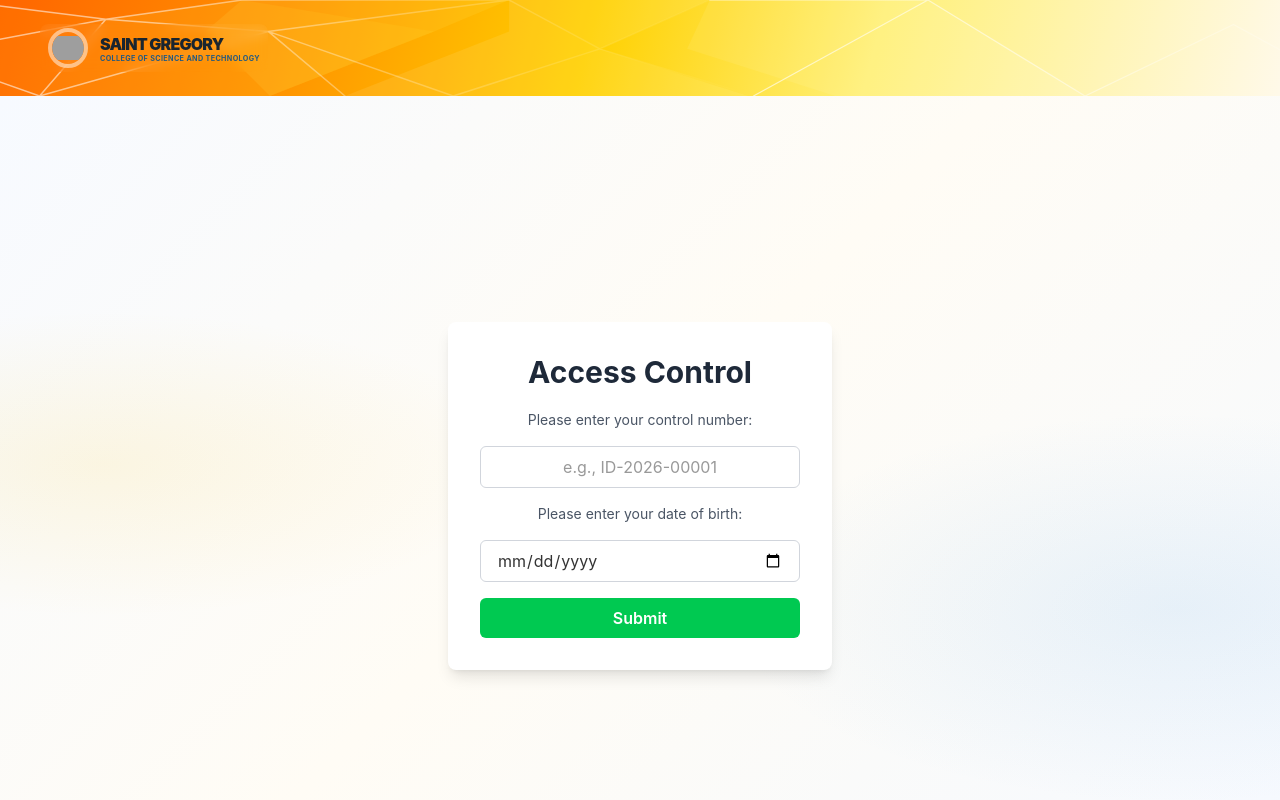
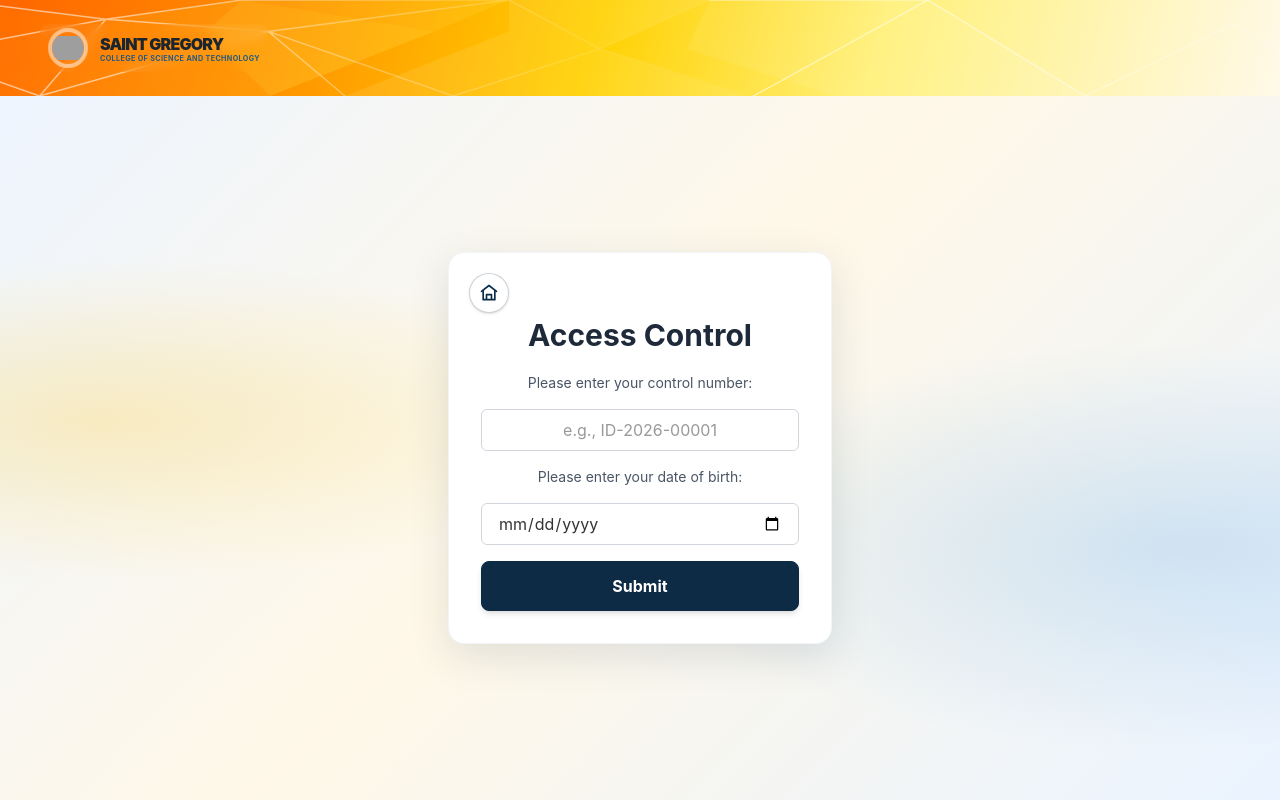
Before and after one commit to stgregdemo1-dotcom/Student_Portal, a Next.js app: page /admission/verification in a window 1280 px wide. Shown: the top 800 px of the page. Built offline with nearby package versions, Linux system fonts and the light colour scheme; grey boxes are pictures that could not be loaded.

Commit message:
Update page.tsx

```diff
--- a/app/admission/verification/page.tsx
+++ b/app/admission/verification/page.tsx
@@ -2,6 +2,7 @@
 
 import { useState, useEffect, Suspense } from "react";
 import { useRouter, useSearchParams } from "next/navigation";
+import Link from "next/link";
 import { startNavigationLoading } from "../../-components/startNavigationLoading";
 
 function AccessControlForm() {
@@ -48,6 +49,10 @@ function AccessControlForm() {
         const confirmedId = data.applicantId;
 
         localStorage.setItem("enrollment_control_number", confirmedId);
+        sessionStorage.setItem(
+          "enrollment_application",
+          JSON.stringify(data.application),
+        );
 
         document.cookie = `enrollment_control_number=${confirmedId}; path=/; max-age=3600; SameSite=Strict`;
 
@@ -65,7 +70,18 @@ function AccessControlForm() {
   };
 
   return (
-    <form onSubmit={checkAccess} className="w-full max-w-sm bg-white p-8 rounded-lg shadow-lg text-center">
+    <form onSubmit={checkAccess} className="relative w-full max-w-sm rounded-2xl border border-slate-100 bg-white p-8 pt-16 text-center shadow-[0_12px_40px_rgba(13,43,69,0.12)]">
+      <Link
+        href="/Home"
+        prefetch
+        className="absolute left-5 top-5 inline-flex h-10 w-10 items-center justify-center rounded-full border border-[#082B49]/20 bg-white text-[#082B49] shadow-sm transition-[transform,background-color,color,box-shadow] duration-200 hover:-translate-y-0.5 hover:bg-[#FFC107] hover:shadow-md focus-visible:outline-none focus-visible:ring-2 focus-visible:ring-[#082B49] focus-visible:ring-offset-2"
+        aria-label="Home"
+      >
+        <svg viewBox="0 0 24 24" aria-hidden="true" className="h-5 w-5" fill="none" stroke="currentColor" strokeWidth="2" strokeLinecap="round" strokeLinejoin="round">
+          <path d="m3 10 9-7 9 7" />
+          <path d="M5 9v11h14V9M9 20v-6h6v6" />
+        </svg>
+      </Link>
       <h1 className="text-3xl font-bold text-gray-800 mb-5">
         Access Control
       </h1>
@@ -104,7 +120,7 @@ function AccessControlForm() {
       <button
         type="submit"
         disabled={loading}
-        className="w-full bg-green-500 hover:bg-green-600 text-white py-2 rounded-md transition duration-200 font-semibold disabled:opacity-50"
+        className="w-full cursor-pointer rounded-lg border border-[#0D2B45] bg-[#0D2B45] py-3 font-bold text-white shadow-md transition-all duration-300 ease-in-out hover:-translate-y-0.5 hover:border-[#D89B00] hover:bg-[#FFC107] hover:text-[#0D2B45] hover:shadow-lg active:translate-y-0 active:scale-[0.99] focus-visible:outline-none focus-visible:ring-2 focus-visible:ring-[#FFC107] focus-visible:ring-offset-2 disabled:cursor-not-allowed disabled:opacity-50 disabled:hover:translate-y-0 disabled:hover:border-[#0D2B45] disabled:hover:bg-[#0D2B45] disabled:hover:text-white disabled:hover:shadow-md disabled:active:scale-100 motion-reduce:transition-none"
       >
         {loading ? "Verifying Profile..." : "Submit"}
       </button>
@@ -119,8 +135,20 @@ function AccessControlForm() {
 }
 
 export default function Page() {
+  useEffect(() => {
+    const bodyOverflow = document.body.style.overflow;
+    const documentOverflow = document.documentElement.style.overflow;
+    document.body.style.overflow = "hidden";
+    document.documentElement.style.overflow = "hidden";
+
+    return () => {
+      document.body.style.overflow = bodyOverflow;
+      document.documentElement.style.overflow = documentOverflow;
+    };
+  }, []);
+
   return (
-    <div className="flex min-h-screen items-center justify-center bg-[radial-gradient(ellipse_at_8%_46%,rgba(255,193,7,0.10),transparent_25%),radial-gradient(ellipse_at_92%_64%,rgba(71,153,220,0.10),transparent_27%),linear-gradient(135deg,#F7FAFF_0%,#FFFCF5_48%,#F5F9FF_100%)] px-4">
+    <div className="flex h-[calc(100dvh-96px)] items-center justify-center overflow-hidden bg-[radial-gradient(ellipse_at_8%_46%,rgba(255,193,7,0.22),transparent_30%),radial-gradient(ellipse_at_92%_64%,rgba(71,153,220,0.20),transparent_32%),linear-gradient(135deg,#EEF5FF_0%,#FFF8E8_48%,#EAF3FF_100%)] px-4 py-4 max-md:h-[calc(100dvh-84px)]">
       <Suspense
         fallback={
           <div className="w-full max-w-sm bg-white p-8 rounded-lg shadow-lg text-center animate-pulse text-gray-400">
```
